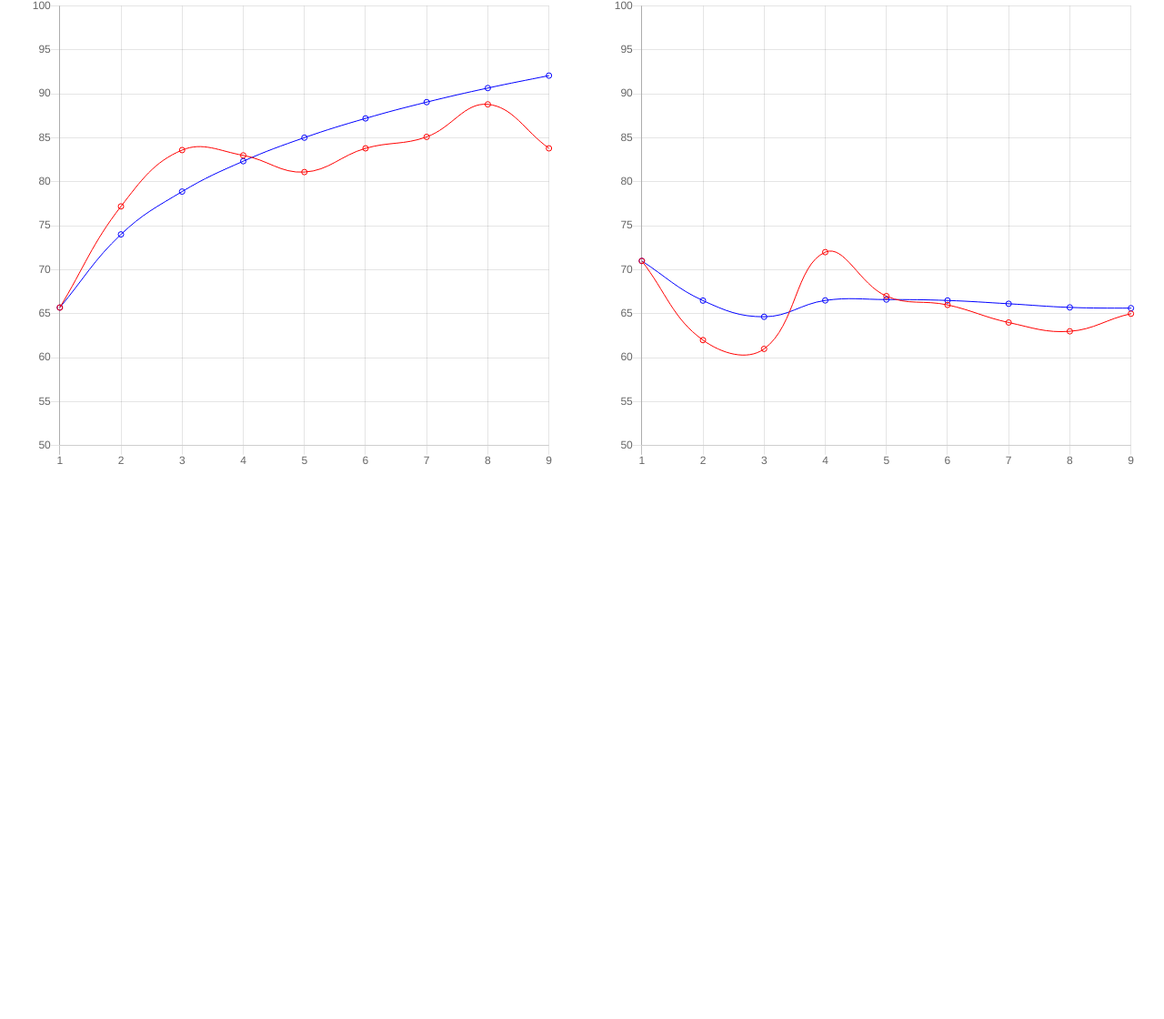
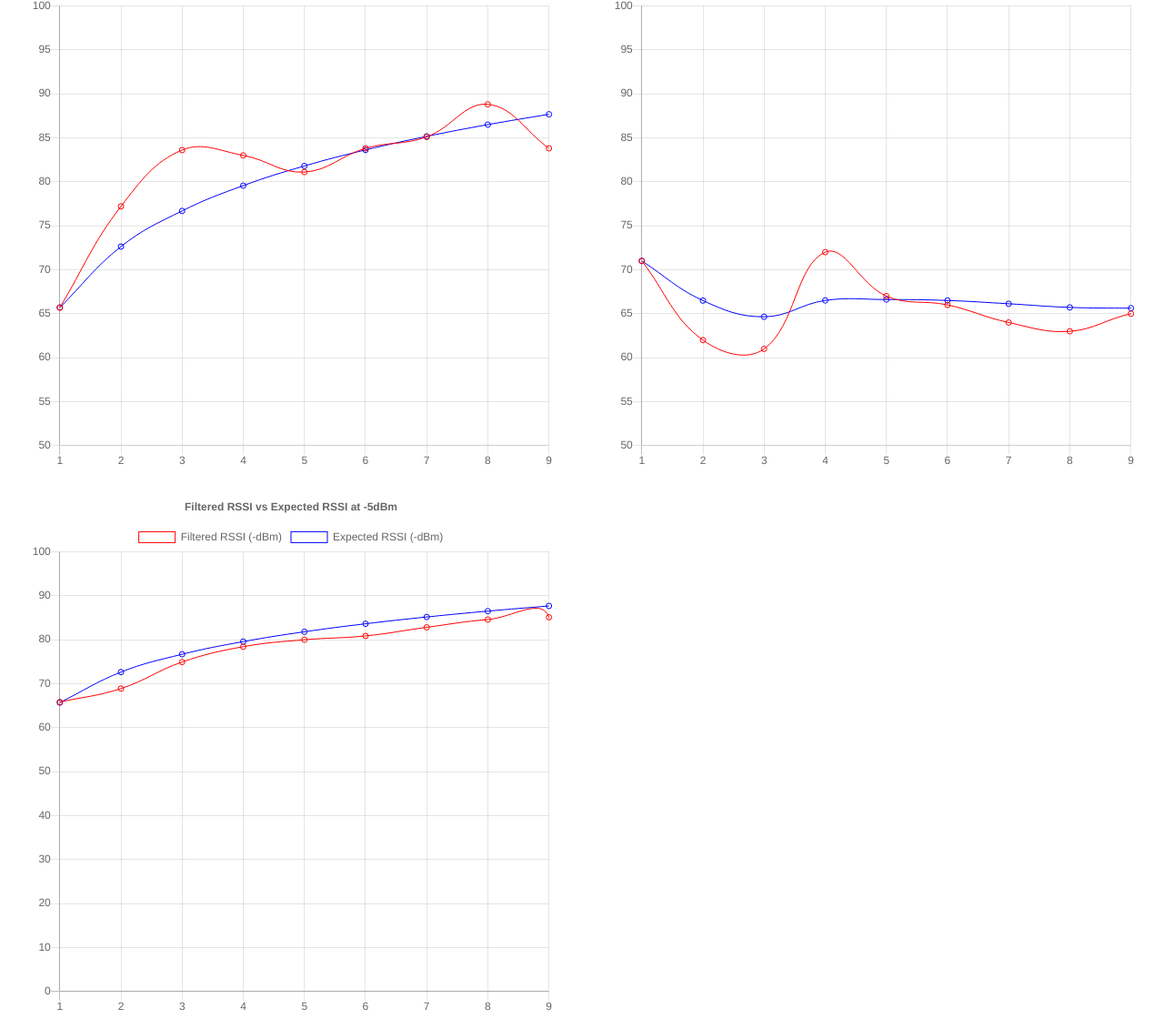
Before and after one commit to JJTrack/KalmanTests, a website: page index.html in a window 1280 px wide. Shown: the part 90-1210 px from the top of the page at 91% size. Drawn offline with nearby package versions, Linux system fonts and the light colour scheme.

Commit message:
shows filtered graph now

```diff
--- a/index.html
+++ b/index.html
@@ -19,12 +19,12 @@
                 <canvas id="kalman" width="100%" height="100%"></canvas>
             </div>
 
-            <div id="wrapper">
-
-                <canvas id="kal" width="100%" height="100%"></canvas>
-            </div>
         </div>
 
+        <div id="wrapper">
+
+            <canvas id="kal" width="100%" height="100%"></canvas>
+        </div>
 
 
         <script src="kalman.min.js" type="text/javascript"></script>
--- a/index.js
+++ b/index.js
@@ -5,7 +5,7 @@ let rssiVals = [65.7, 77.2, 83.6, 83, 81.1, 83.8, 85.1, 88.8, 83.8];
 // 𝐴−10𝑛log(𝑑).
 let rssiFormula = distances.map((distance) => {
     let A = -65.7;
-    let n = 1.2;
+    let n = 1;
 
     return (A - 10*n*Math.log(distance)) * -1
 })
@@ -104,8 +104,8 @@ async function getData() {
     const data = await response.text();
     const rows = data.split('\n').slice(1);
 
-    let obj = {}
-
+    let obj = [];
+    let index = 0;
     rows.forEach(row => {
 
         let blah = row.split(",");
@@ -113,14 +113,56 @@ async function getData() {
             return parseInt(num, 10);
         });
 
-        obj[blah[0]] = nums.map((rssi)=>{
-            return kf.filter(rssi);
+        obj[index] = nums.map((rssi)=>{
+            return kf.filter(rssi * -1);
         })
+
+        index++;
     })
 
-    return obj;
+    let asdf = obj.map((arr) => {
+        let total = arr.reduce((a, b) => a + b, 0);
+        return total/10;
+    })
+
+    var cx = document.getElementById('kal').getContext('2d');
+    var myChart = new Chart(cx, {
+        type: 'line',
+        data: {
+            labels: distances,
+            datasets: [{
+                label: 'Filtered RSSI (-dBm)',
+                data: asdf,
+            backgroundColor: "rgba(0, 0, 0, 0)",
+            borderColor: "red",
+            borderWidth: 1,
+            responsive: true
+            },
+            {
+            label: 'Expected RSSI (-dBm)',
+            data: rssiFormula,
+            backgroundColor: "rgba(0, 0, 0, 0)",
+            borderColor: "blue",
+            borderWidth: 1,
+            responsive: true
+            }]
+        },
+        options: {
+            scales: {
+                yAxes: [{
+                    ticks: {
+                        beginAtZero: false,
+                        suggestedMax: 100,
+                        suggestedMin: 50
+                    }
+                }]
+            },
+            title: {
+                display: true,
+                text: "Filtered RSSI vs Expected RSSI at -5dBm"
+            }
+        }
+    });
 }
 
-
-let data = getData();
-console.log(data);
+getData();
```
